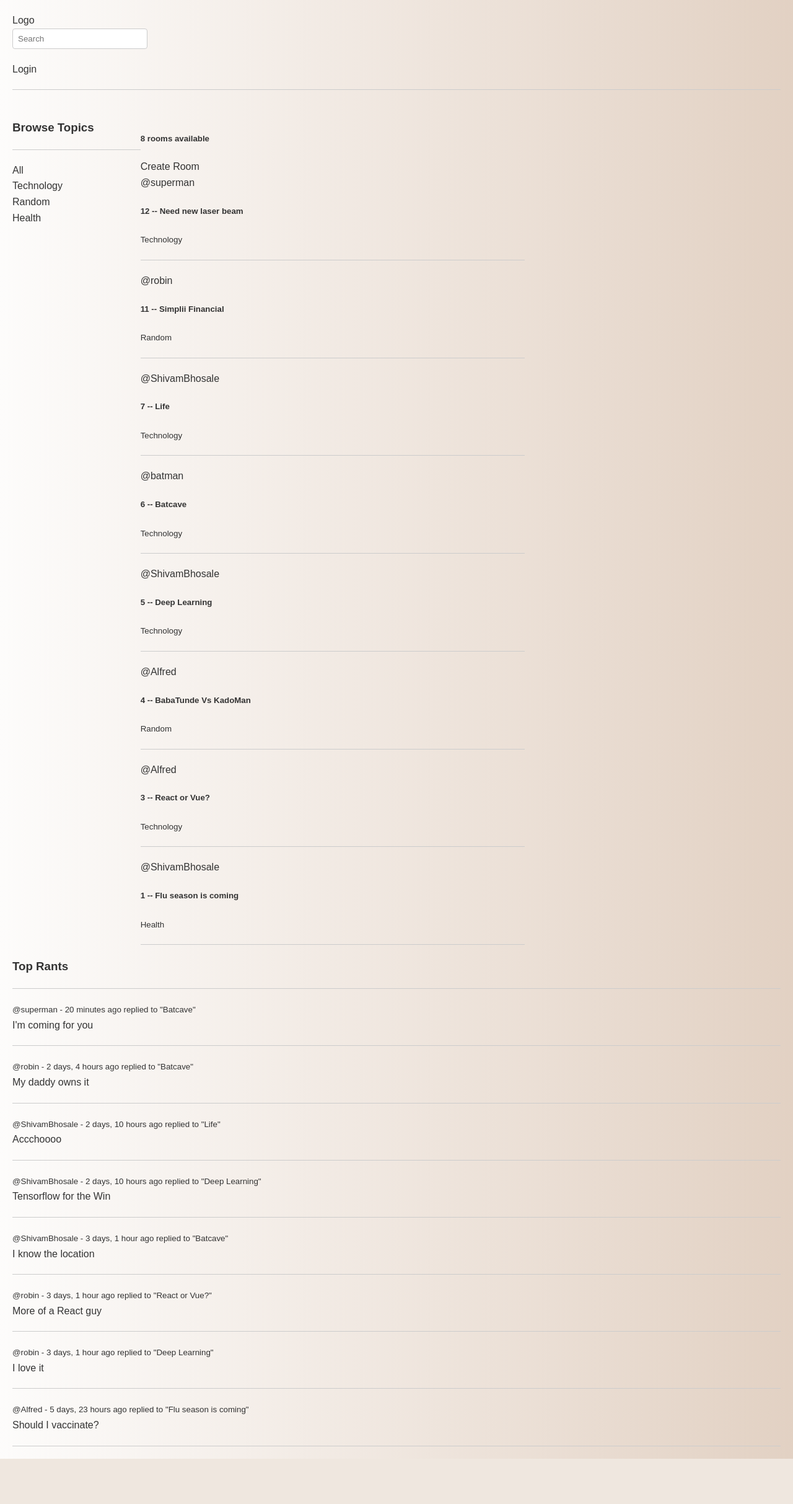
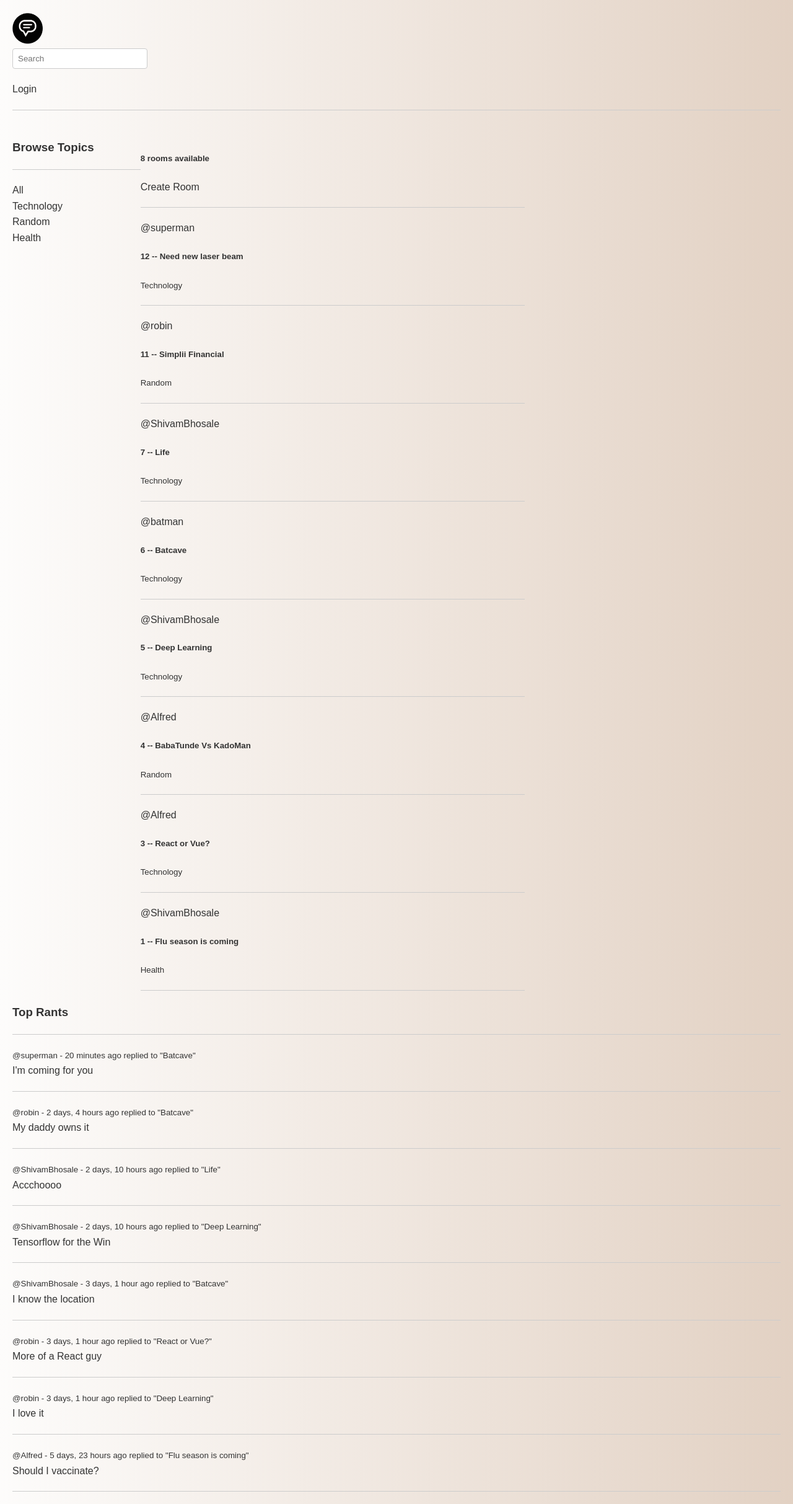
Before and after one commit to ShivamBhosale/RantHub, a Django app: page / in a window 1280 px wide. Shown: the whole page at 62% size. Before the commit the page ends 2353 px from the top, so only its background shows below. Run offline with Django 4.2, Linux system fonts and the light colour scheme; data comes from the database, SQL or seed files in the repository; both versions use the stored data as it was after the commit.

Commit message:
logo added

```diff
--- a/ranthub/ranthubapp/templates/ranthubapp/home.html
+++ b/ranthub/ranthubapp/templates/ranthubapp/home.html
@@ -18,6 +18,7 @@
     <div>
         <h5>{{ room_count }} rooms available</h5>
         <a href="{% url 'create-room' %}">Create Room</a>
+        <hr>
         {% include 'ranthubapp/feed_component.html' %}
     </div>
 
--- a/ranthub/ranthubapp/templates/ranthubapp/main.html
+++ b/ranthub/ranthubapp/templates/ranthubapp/main.html
@@ -11,7 +11,7 @@
 
 </head>
 <body>
-    <a href="{% url 'home' %}">Logo</a>
+    <a href="{% url 'home' %}"><img src="{% static 'images/rant.png' %}" alt="" width="50px"></a>
 
     <form method="GET" action="{% url 'home' %}">
 
```
Also changed, not shown: ranthub/db.sqlite3, ranthub/ranthubapp/static/images/rant.png (added).
